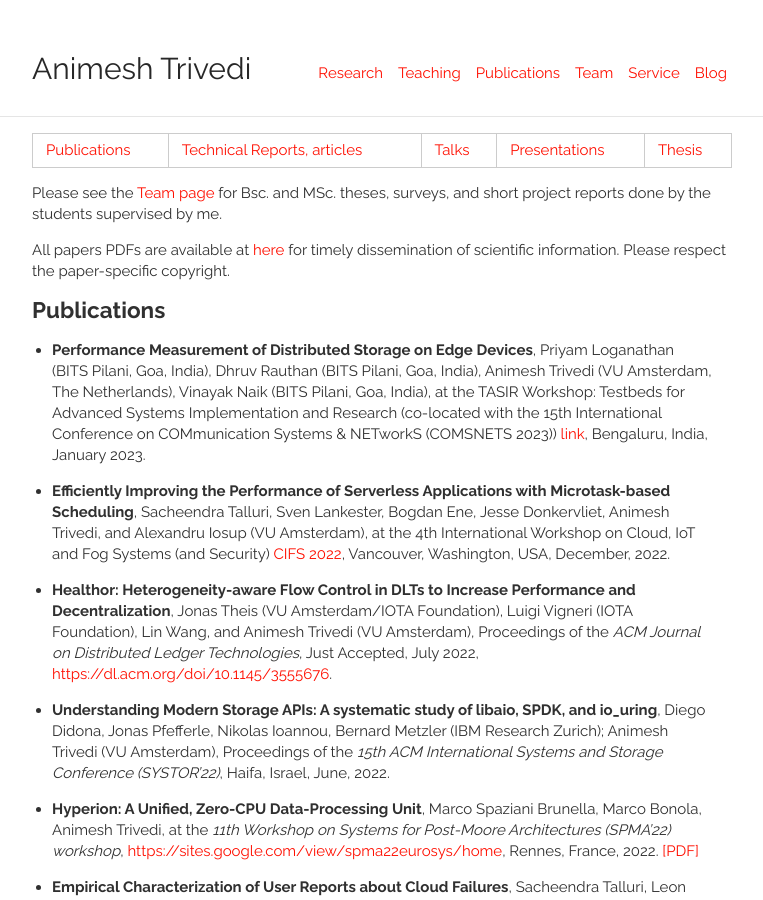
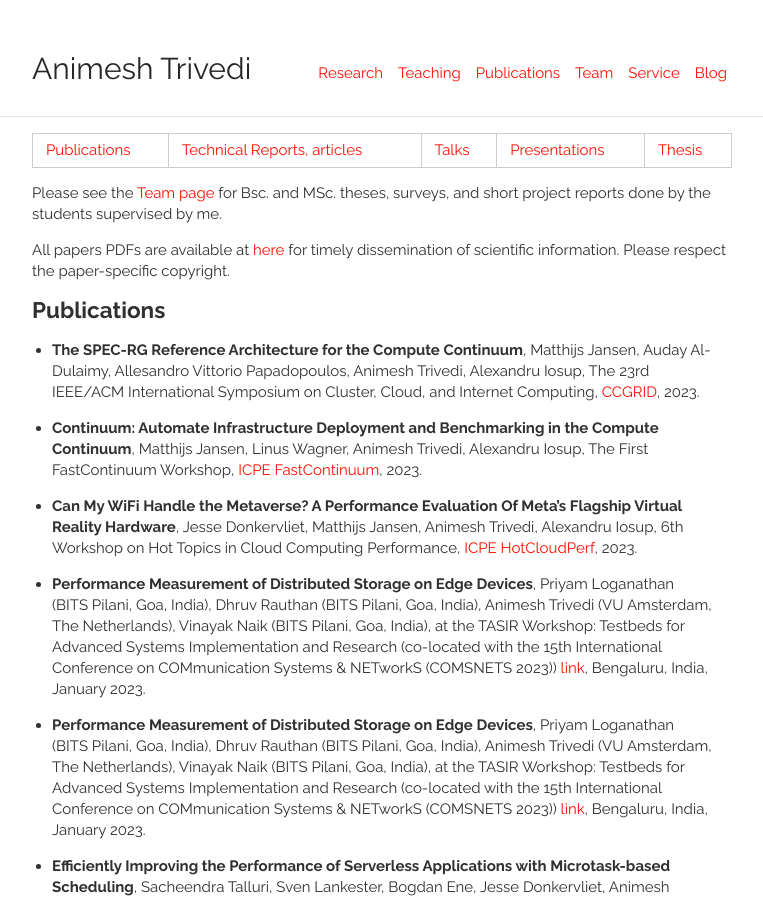
Before and after one commit to animeshtrivedi/animeshtrivedi.github.io, a Jekyll site: the page built from publications.md, in a window 1280 px wide and 900 px high. Shown: the whole window, without its empty margins (258-1021 px from the left). Built offline with Jekyll 4.4.1, drawn with Linux system fonts in a browser that asks for light colours.

Commit message:
new edge computing papers

```diff
--- a/publications.md
+++ b/publications.md
@@ -13,6 +13,14 @@ Please see the [Team page](/team) for Bsc. and MSc. theses, surveys, and short p
 All papers PDFs are available at [here](https://github.com/animeshtrivedi/animeshtrivedi.github.io/tree/master/files/papers) for timely dissemination of scientific information. Please respect the paper-specific copyright.
 
 ## Publications
+
+  * **The SPEC-RG Reference Architecture for the Compute Continuum**, Matthijs Jansen, Auday Al-Dulaimy, Allesandro Vittorio Papadopoulos, Animesh Trivedi, Alexandru Iosup, The 23rd IEEE/ACM International Symposium on Cluster, Cloud, and Internet Computing, [CCGRID](https://ccgrid2023.iisc.ac.in/), 2023.
+
+  * **Continuum: Automate Infrastructure Deployment and Benchmarking in the Compute Continuum**, Matthijs Jansen, Linus Wagner, Animesh Trivedi, Alexandru Iosup, The First FastContinuum Workshop, [ICPE FastContinuum](https://sites.google.com/view/fastcontinuum-2023/home), 2023.
+
+  * **Can My WiFi Handle the Metaverse? A Performance Evaluation Of Meta’s Flagship Virtual Reality Hardware**, Jesse Donkervliet, Matthijs Jansen, Animesh Trivedi, Alexandru Iosup, 6th Workshop on Hot Topics in Cloud Computing Performance, [ICPE HotCloudPerf](https://hotcloudperf.spec.org/), 2023.
+
+  * **Performance Measurement of Distributed Storage on Edge Devices**, Priyam Loganathan (BITS Pilani, Goa, India), Dhruv Rauthan (BITS Pilani, Goa, India), Animesh Trivedi (VU Amsterdam, The Netherlands), Vinayak Naik (BITS Pilani, Goa, India), at the TASIR Workshop: Testbeds for Advanced Systems Implementation and Research (co-located with the 15th International Conference on COMmunication Systems & NETworkS (COMSNETS 2023)) [link](https://www.comsnets.org/TASIR_workshop.html#accepted_papers), Bengaluru, India, January 2023.
 
   * **Performance Measurement of Distributed Storage on Edge Devices**, Priyam Loganathan (BITS Pilani, Goa, India), Dhruv Rauthan (BITS Pilani, Goa, India), Animesh Trivedi (VU Amsterdam, The Netherlands), Vinayak Naik (BITS Pilani, Goa, India), at the TASIR Workshop: Testbeds for Advanced Systems Implementation and Research (co-located with the 15th International Conference on COMmunication Systems & NETworkS (COMSNETS 2023)) [link](https://www.comsnets.org/TASIR_workshop.html#accepted_papers), Bengaluru, India, January 2023.
 
```
Also changed, not shown: _posts/2023-02-24-msj-papers.md (added, +25 -0 lines), index.md (+1 -1 lines).
